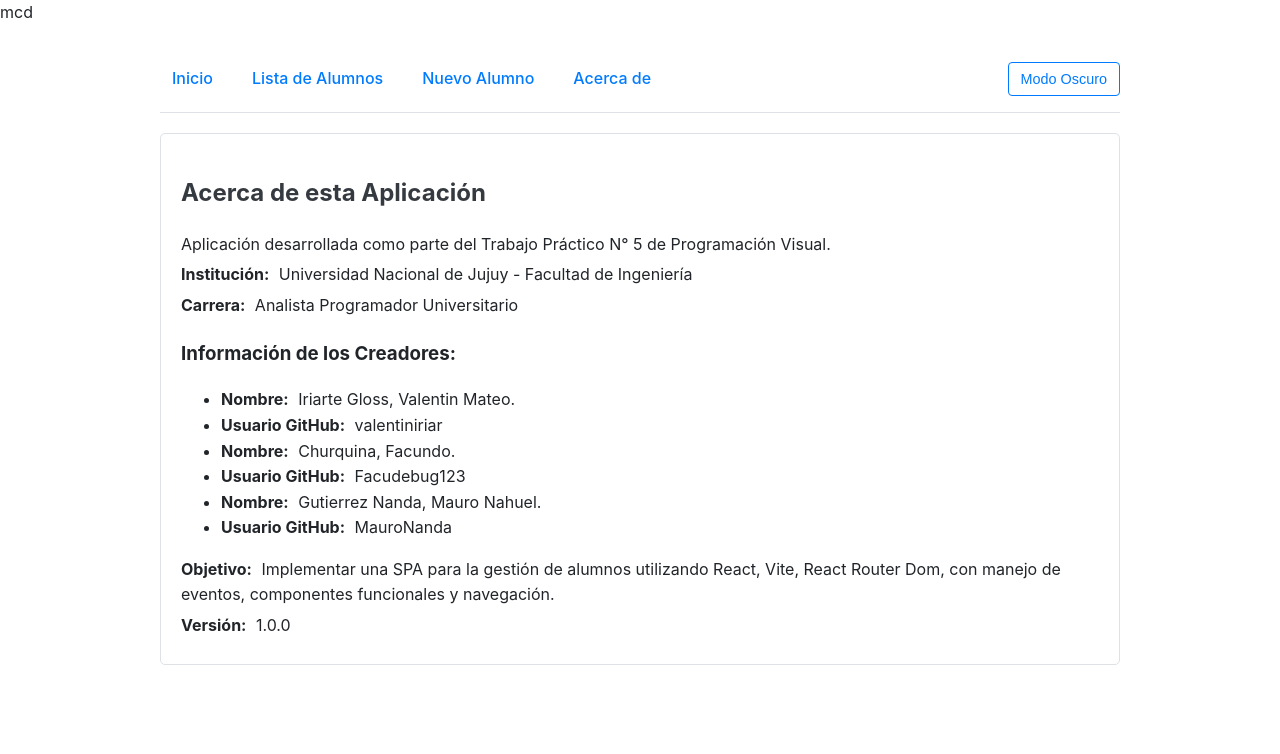
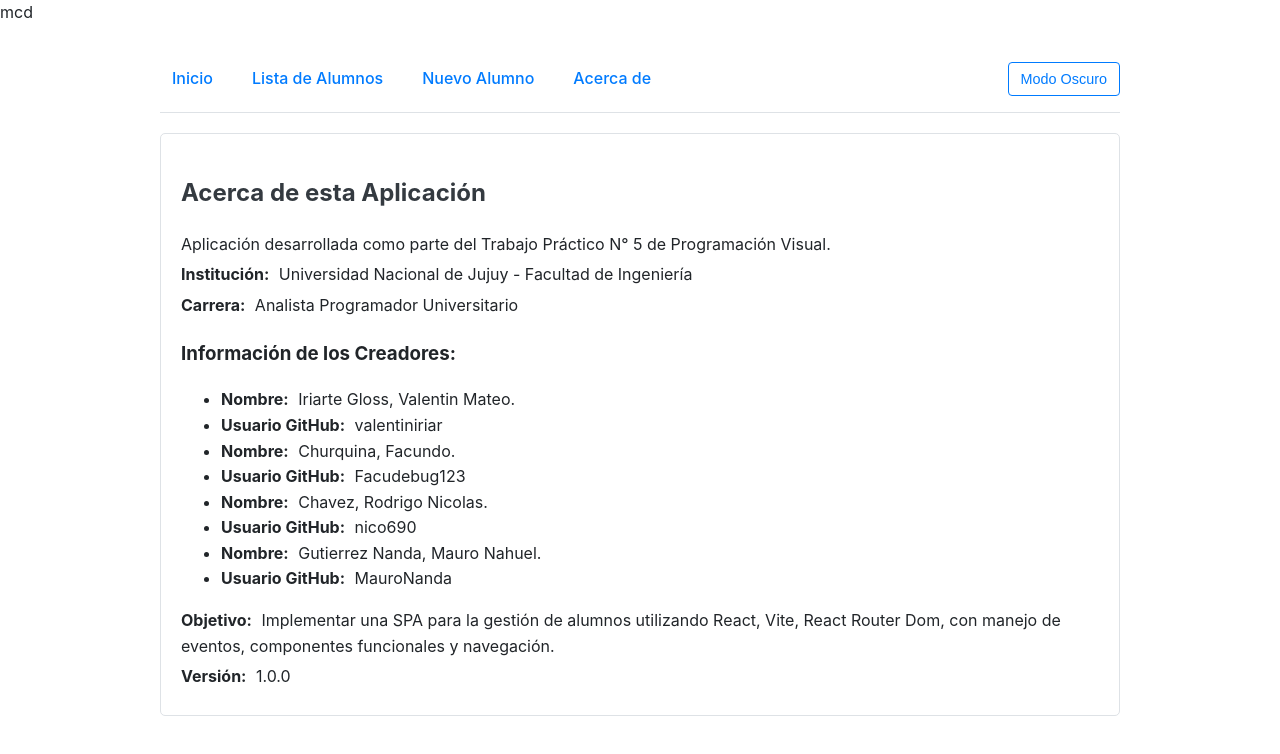
Before and after one commit to nico690/pv_tp5_grupo20, a React (Vite) app in the folder tp-5-Grupo20/: page /acerca-de in a window 1280 px wide. Shown: the top 754 px of the page. Built offline with nearby package versions, Linux system fonts and the light colour scheme.

Commit message:
Agregado al AcercaDe.jsx

```diff
--- a/tp-5-Grupo20/src/pages/AcercaDe.jsx
+++ b/tp-5-Grupo20/src/pages/AcercaDe.jsx
@@ -30,7 +30,13 @@ function AcercaDe() {
         <li>
           <strong>Usuario GitHub:</strong> Facudebug123
         </li>
-                <li>
+         <li>
+          <strong>Nombre:</strong> Chavez, Rodrigo Nicolas.
+        </li>
+        <li>
+          <strong>Usuario GitHub:</strong> nico690
+        </li>
+         <li>
           <strong>Nombre:</strong> Gutierrez Nanda, Mauro Nahuel.
         </li>
         <li>
```
